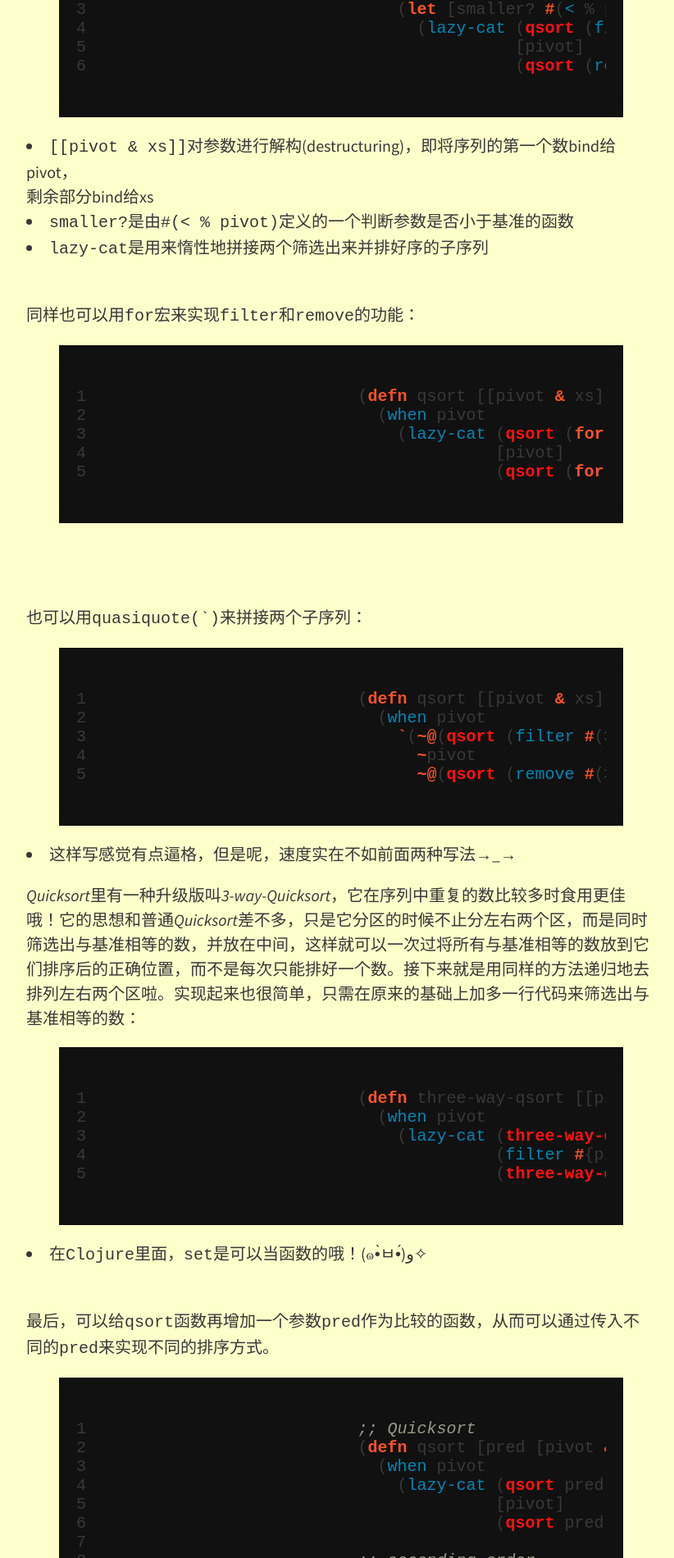
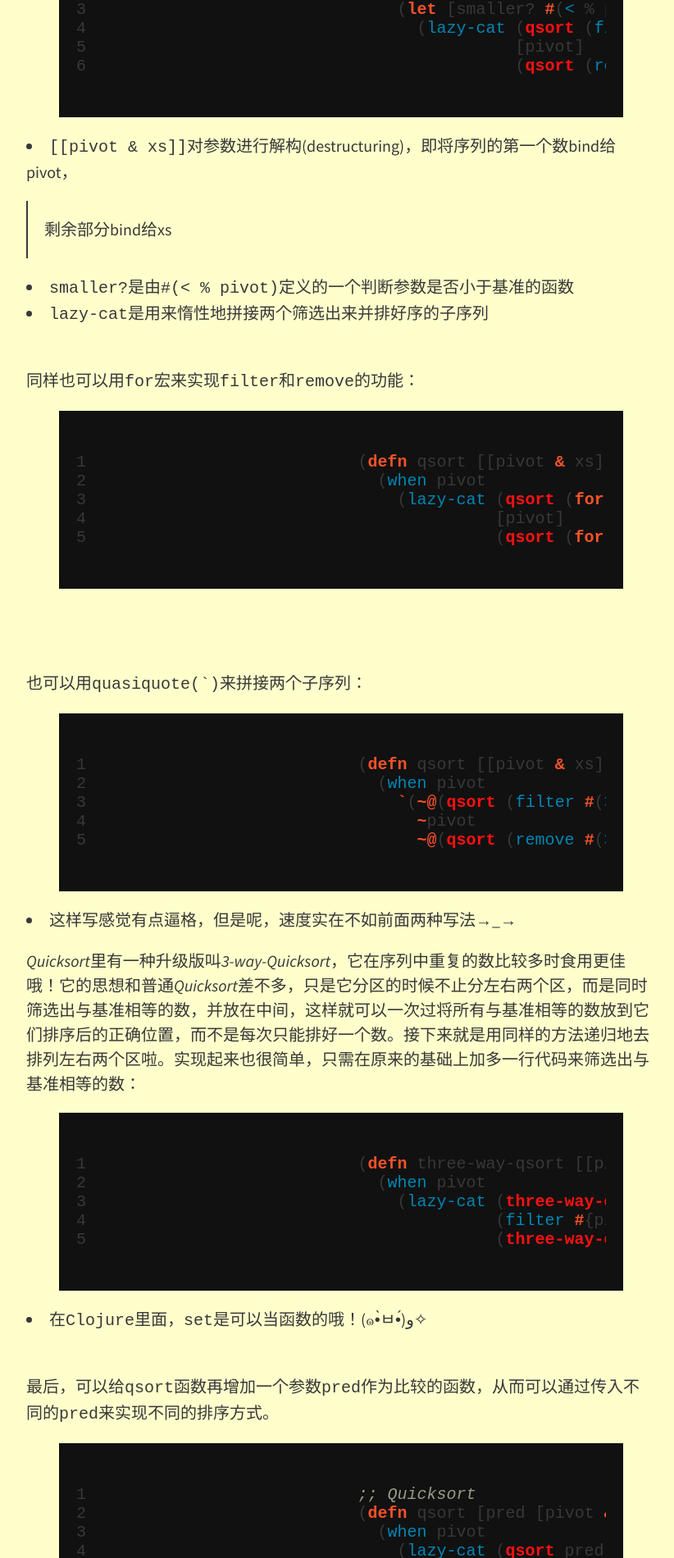
Before and after one commit to ChuitoChan/ChuitoChan.github.io, a Jekyll site: the page built from _posts/2015-07-26-quicksort-in-clojure.md, in a window 1280 px wide. Shown: the part 995-2895 px from the top of the page at 82% size, without its empty margins (224-1046 px from the left). Built offline with Jekyll 4.4.1, drawn with Linux system fonts in a browser that asks for light colours; nearby versions of some CDN libraries.

```diff
--- a/_posts/2015-07-26-quicksort-in-clojure.md
+++ b/_posts/2015-07-26-quicksort-in-clojure.md
@@ -23,7 +23,8 @@ feature-img: "img/sample_feature_img.png"
                 (qsort (remove smaller? xs))))))
 {% endhighlight clojure %}
 
-* `[[pivot & xs]]`对参数进行解构(destructuring)，即将序列的第一个数bind给pivot，<br>  剩余部分bind给xs
+* `[[pivot & xs]]`对参数进行解构(destructuring)，即将序列的第一个数bind给pivot，<br>
+>剩余部分bind给xs
 * `smaller?`是由`#(< % pivot)`定义的一个判断参数是否小于基准的函数
 * `lazy-cat`是用来惰性地拼接两个筛选出来并排好序的子序列
 <br>
```
